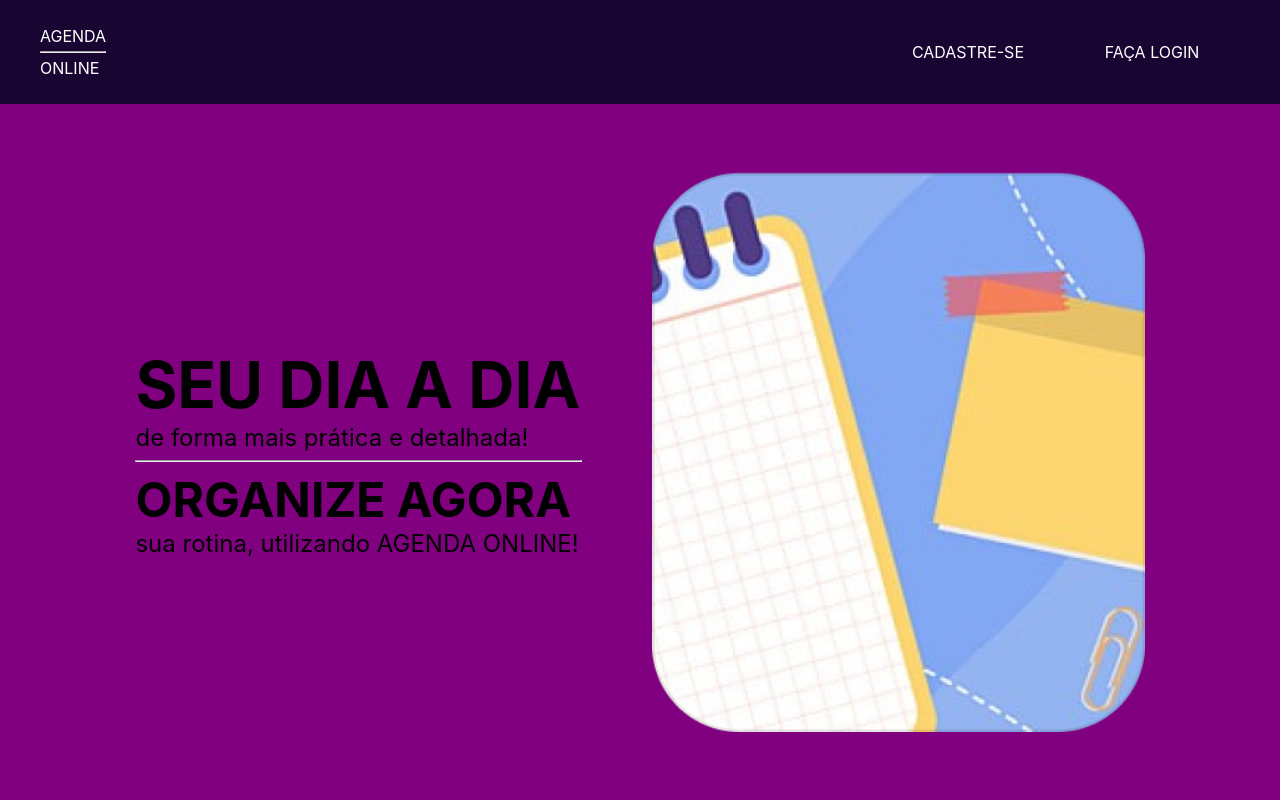
After one commit to maycon-douglas2005/AGENDA-ONLINE, a PHP site: page /app/views/index.php in a window 1280 px wide. The commit adds this page. Run offline with PHP 8.4, Linux system fonts and the light colour scheme.

Commit message:
feat: adiciona header

```diff
--- /dev/null
+++ b/app/views/index.php
@@ -0,0 +1,28 @@
+<!DOCTYPE html>
+<html lang="en">
+<head>
+    <meta charset="UTF-8">
+    <meta name="viewport" content="width=device-width, initial-scale=1.0">
+    <title>Bem Vindo!</title>
+    <link rel="stylesheet" href="../../public/css/index.css">
+    <link rel="stylesheet" href="../../public/css/header.css">
+</head>
+<body>
+    <?php include('partials/header.html') ?>
+
+    <main>
+        <section class="apresentacao">
+            <div class="container">
+                <div class="textoDeApresentacao">
+                    <h1>SEU DIA A DIA</h1>
+                    <p>de forma mais prática e detalhada!</p>
+                    <hr>
+                    <h2>ORGANIZE AGORA</h2>
+                    <p>sua rotina, utilizando AGENDA ONLINE!</p>
+                </div>
+                <img src="../../public/img/agenda.png" alt="imagem de agenda meramente ilustrativa">
+            </div>
+        </section>
+    </main>
+</body>
+</html>
--- /dev/null
+++ b/app/views/partials/header.html
@@ -0,0 +1,17 @@
+<header>
+    <div class="logo">
+        <ul>
+            <li>AGENDA</li>
+            <hr class="hrLogo">
+            <li>ONLINE</li>
+        </ul>
+    </div>
+
+    <nav>
+        <ul>
+            <li>CADASTRE-SE</li>
+
+            <li>FAÇA LOGIN</li>
+        </ul>
+    </nav>
+</header>
--- /dev/null
+++ b/public/css/header.css
@@ -0,0 +1,64 @@
+
+header {
+    background-color: #180532;
+    height: 13dvh;
+    width: 100dvw;
+    color: white;
+    display: flex;
+    flex-direction: row;
+    justify-content: space-between;
+}
+header div.logo{
+
+    align-self: center;
+    display: flex;
+    justify-content: center;
+
+}
+header div.logo ul{
+    margin: 0px;
+    display: flex;
+
+    flex-direction: column;
+    gap: 5px;
+
+}
+header div.logo ul hr.hrLogo{
+    margin: 0px;
+
+}
+header div.logo ul li, nav ul li{
+    list-style-type: none;
+
+}
+nav {
+
+    height: 100%;
+    width: 50%;
+
+    margin: 0px;
+    padding: 0px;
+    display: flex;
+    flex-direction: column;
+    align-items: end;
+}
+
+nav ul{
+
+    display: flex;
+    flex-direction: row;
+    justify-content: center;
+    flex-wrap: nowrap;
+    align-items: center;
+    height: 100%;
+    width: 80%;
+
+}
+nav ul li {
+    width: 100%;
+    text-align: center;
+}
+nav ul li:nth-child(1) {
+    width: 100%;
+    text-align: end;
+}
--- a/public/css/index.css
+++ b/public/css/index.css
@@ -1,50 +1,51 @@
 body {
+    margin: 0px;
+    font-family: inter;
+}
+
+main{
+    background-color: yellow;
+    height: 87dvh;
+    width: 100dvw;
+}
+
+main section.apresentacao{
+    background-color: purple;
+    height: 87dvh;
+    width: 100dvw;
+    display: flex;
+    flex-direction: row;
+    justify-content: center;
+    align-items: center;
+}
+
+main section.apresentacao div.container{
+    height: 70dvh;
+    width: 90dvw;
+    display: flex;
+    flex-direction: row;
+    justify-content: space-evenly;
+}
+main section.apresentacao div.container div.textoDeApresentacao{
+    display: flex;
+    flex-direction: column;
+    align-content: flex-start;
+    justify-content: center;
+}
+
+main section.apresentacao div.container div.textoDeApresentacao hr{
+    width: 100%;
+}
+main section.apresentacao div.container div.textoDeApresentacao h1{
+    font-size: 4rem;
     margin: 0px;
 }
 
-header {
-    background-color: #180532;
-    height: 13dvh;
-    width: 100dvw;
-    color: white;
-    display: flex;
-    flex-direction: row;
-    justify-content: space-between;
+main section.apresentacao div.container div.textoDeApresentacao h2{
+    font-size: 3rem;
+    margin: 0px;
 }
-header div.logo{
-
-    align-self: center;
-    display: flex;
-    justify-content: center;
-
+main section.apresentacao div.container div.textoDeApresentacao p{
+    font-size: 1.5rem;
+    margin: 0px;
 }
-header div.logo ul{
-    margin: 0px;
-    display: flex;
-
-    flex-direction: column;
-    gap: 5px;
-
-}
-header div.logo ul hr.hrLogo{
-    margin: 0px;
-
-}
-header div.logo ul li, nav ul li{
-    list-style-type: none;
-
-}
-nav ul{
-    display: flex;
-    align-items: flex-end;
-}
-nav ul li {
-    flex-grow: 5;
-    background-color: yellow;
-}
-header nav ul hr.seçãoLogon{
-    transform: rotate(90deg);
-    width: 50%;
-    height: 1%;
-    align-self: end;
-}
```
Also changed, not shown: app/views/index.html (deleted, +0 -30 lines), public/img/agenda.png (added).
